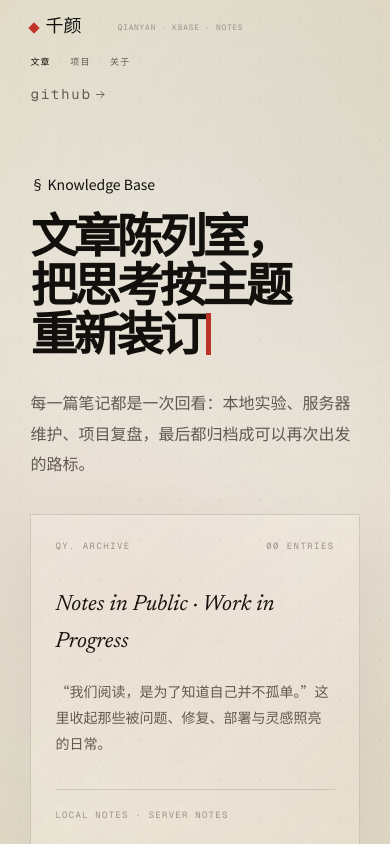
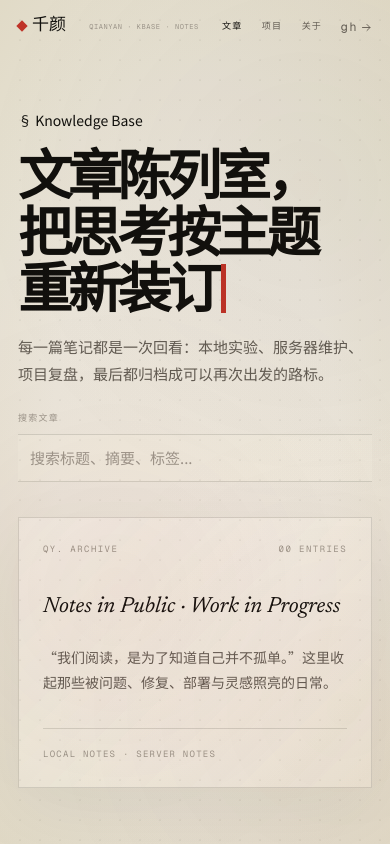
Before and after one commit to QianYan-Art/my-blog, a website: page blog/index.html in a window 390 px wide. Drawn offline with nearby package versions, Linux system fonts and the light colour scheme; no server answers.

Commit message:
fix: tighten mobile navigation and title fitting

```diff
--- a/assets/css/components.css
+++ b/assets/css/components.css
@@ -740,37 +740,48 @@
 
 @media (max-width: 720px) {
   .site-nav {
-    display: grid;
-    grid-template-columns: auto minmax(0, 1fr) auto;
+    display: flex;
+    flex-wrap: wrap;
     align-items: center;
-    column-gap: 12px;
+    justify-content: space-between;
+    gap: 12px 10px;
     row-gap: 12px;
   }
 
   .site-nav__brand {
-    font-size: clamp(14px, 4.8vw, 18px);
-    gap: 7px;
+    flex: 0 0 auto;
+    font-size: clamp(13px, 4.4vw, 17px);
+    gap: 6px;
+    order: 0;
   }
 
   .site-nav__meta {
+    flex: 1 1 auto;
     margin-left: 0;
     min-width: 0;
-    font-size: clamp(6px, 2vw, 8px);
-    letter-spacing: 0.1em;
+    font-size: clamp(5px, 1.7vw, 7px);
+    letter-spacing: 0.08em;
+    white-space: nowrap;
+    text-align: center;
+    order: 0;
   }
 
   .site-nav__github {
+    flex: 0 0 auto;
     margin-left: 0;
-    justify-self: end;
-    font-size: clamp(11px, 3.7vw, 14px);
+    font-size: clamp(9px, 3.1vw, 12px);
     white-space: nowrap;
+    order: 1;
+    min-width: 40px;
+    justify-content: flex-end;
+    margin-left: auto;
   }
 
   .site-nav__links {
-    grid-column: 1 / -1;
+    flex: 0 0 auto;
     margin-left: 0;
     gap: clamp(16px, 5vw, 26px);
-    order: 0;
+    order: 1;
   }
 
   .status-bar {
@@ -994,6 +1005,11 @@
   display: grid;
   gap: 8px;
   min-width: min(100%, 320px);
+}
+
+.article-search--hero {
+  margin-top: clamp(18px, 2.8vh, 26px);
+  max-width: min(100%, 420px);
 }
 
 .article-search__label {
@@ -1271,6 +1287,12 @@
     letter-spacing: -0.08em;
   }
 
+  .articles-lede {
+    margin-top: 20px;
+    font-size: 15px;
+    line-height: 1.8;
+  }
+
   .article-board__toolbar {
     align-items: flex-start;
     flex-direction: column;
@@ -1283,6 +1305,10 @@
 
   .article-search {
     min-width: 100%;
+  }
+
+  .article-search--hero {
+    max-width: 100%;
   }
 
   .article-filters {
--- a/assets/css/layout.css
+++ b/assets/css/layout.css
@@ -108,6 +108,10 @@
 
 /* Mobile: ≤ 720px */
 @media (max-width: 720px) {
+  .page {
+    padding: 0 clamp(18px, 4.6vw, 22px);
+  }
+
   .hero-split {
     display: flex;
     flex-direction: column;
--- a/assets/js/home.js
+++ b/assets/js/home.js
@@ -1,9 +1,125 @@
 (function() {
   var dateEl = document.getElementById('footDate');
+  var resizeRaf = 0;
+
   if (dateEl) {
     var d = new Date();
     var months = ['Jan','Feb','Mar','Apr','May','Jun','Jul','Aug','Sep','Oct','Nov','Dec'];
     dateEl.textContent = String(d.getDate()).padStart(2,'0') + ' ' + months[d.getMonth()] + ' ' + d.getFullYear();
+  }
+
+  function fitTextBlock(target, options) {
+    if (!target) return;
+    var max = options.max;
+    var min = options.min;
+    var step = options.step || 1;
+
+    target.style.fontSize = '';
+    target.style.letterSpacing = '';
+
+    if (window.innerWidth > 720) return;
+
+    var size = max;
+    target.style.fontSize = size + 'px';
+
+    while (size > min && target.scrollWidth > target.clientWidth + 1) {
+      size -= step;
+      target.style.fontSize = size + 'px';
+    }
+
+    if (target.scrollWidth > target.clientWidth + 1) {
+      target.style.letterSpacing = '-0.1em';
+      while (size > min && target.scrollWidth > target.clientWidth + 1) {
+        size -= step;
+        target.style.fontSize = size + 'px';
+      }
+    }
+  }
+
+  function fitNavRow() {
+    var nav = document.querySelector('.site-nav');
+    var brand = document.querySelector('.site-nav__brand');
+    var meta = document.querySelector('.site-nav__meta');
+    var github = document.querySelector('.site-nav__github');
+    var githubLabel = document.querySelector('.site-nav__github-label');
+    if (!nav || !brand || !meta || !github) return;
+
+    brand.style.fontSize = '';
+    meta.style.fontSize = '';
+    meta.style.letterSpacing = '';
+    github.style.fontSize = '';
+    if (meta.dataset && meta.dataset.full) {
+      meta.textContent = meta.dataset.full;
+    }
+    if (githubLabel && githubLabel.dataset && githubLabel.dataset.full) {
+      githubLabel.textContent = githubLabel.dataset.full;
+    }
+
+    if (window.innerWidth > 720) return;
+
+    if (githubLabel && githubLabel.dataset && githubLabel.dataset.short) {
+      githubLabel.textContent = githubLabel.dataset.short;
+    }
+
+    var brandSize = 17;
+    var metaSize = 7;
+    var githubSize = 12;
+    brand.style.fontSize = brandSize + 'px';
+    meta.style.fontSize = metaSize + 'px';
+    github.style.fontSize = githubSize + 'px';
+
+    var guard = 0;
+    while (guard < 40) {
+      guard += 1;
+      var totalWidth = brand.scrollWidth + meta.scrollWidth + github.scrollWidth + 26;
+      if (totalWidth <= nav.clientWidth) {
+        break;
+      }
+      if (meta.dataset && meta.dataset.short && meta.textContent !== meta.dataset.short) {
+        meta.textContent = meta.dataset.short;
+        continue;
+      }
+      if (meta.dataset && meta.dataset.mini && meta.textContent !== meta.dataset.mini) {
+        meta.textContent = meta.dataset.mini;
+        continue;
+      }
+      if (meta.dataset && meta.dataset.micro && meta.textContent !== meta.dataset.micro) {
+        meta.textContent = meta.dataset.micro;
+        continue;
+      }
+      if (githubLabel && githubLabel.dataset && githubLabel.dataset.short && githubLabel.textContent !== githubLabel.dataset.short) {
+        githubLabel.textContent = githubLabel.dataset.short;
+        continue;
+      }
+      if (metaSize > 5) {
+        metaSize -= 0.25;
+        meta.style.fontSize = metaSize + 'px';
+      } else if (githubSize > 9) {
+        githubSize -= 0.25;
+        github.style.fontSize = githubSize + 'px';
+      } else if (brandSize > 13) {
+        brandSize -= 0.25;
+        brand.style.fontSize = brandSize + 'px';
+      } else {
+        break;
+      }
+    }
+  }
+
+  function fitHeroTitles() {
+    fitTextBlock(document.querySelector('.hero-title'), { max: 48, min: 30, step: 1 });
+    fitTextBlock(document.querySelector('.articles-title'), { max: 54, min: 28, step: 1 });
+    fitTextBlock(document.querySelector('.post-body h1'), { max: 46, min: 28, step: 1 });
+  }
+
+  function applyResponsiveFitting() {
+    fitNavRow();
+    fitHeroTitles();
+  }
+
+  function scheduleResponsiveFitting() {
+    if (resizeRaf) cancelAnimationFrame(resizeRaf);
+    resizeRaf = requestAnimationFrame(applyResponsiveFitting);
   }
 
   // Grid overlay
@@ -73,10 +189,19 @@
     }
 
     window.addEventListener('resize', resizeCanvas);
+    window.addEventListener('resize', scheduleResponsiveFitting);
     if (document.readyState === 'complete') {
       resizeCanvas();
     } else {
       window.addEventListener('load', resizeCanvas);
     }
+  } else {
+    window.addEventListener('resize', scheduleResponsiveFitting);
+  }
+
+  if (document.readyState === 'complete') {
+    scheduleResponsiveFitting();
+  } else {
+    window.addEventListener('load', scheduleResponsiveFitting);
   }
 })();
--- a/blog/index.html
+++ b/blog/index.html
@@ -27,14 +27,14 @@
       <span class="site-nav__mark" aria-hidden="true"></span>
       <span class="site-nav__title">千颜</span>
     </a>
-    <span class="site-nav__meta">QianYan · KBase · Notes</span>
+    <span class="site-nav__meta" data-full="QianYan · KBase · Notes" data-short="QianYan · Notes" data-mini="QY · Notes" data-micro="KBase · Notes">QianYan · KBase · Notes</span>
     <nav class="site-nav__links">
       <a href="/blog/" aria-current="page">文章</a>
       <a href="/projects/">项目</a>
       <a href="/about/">关于</a>
     </nav>
     <a class="site-nav__github" href="https://github.com/QianYan-Art" target="_blank" rel="noopener">
-      GitHub
+      <span class="site-nav__github-label" data-full="GitHub" data-short="GH">GitHub</span>
       <svg width="10" height="9" viewBox="0 0 10 9" fill="none" aria-hidden="true"><path d="M0.5 4.5H8M5 1.5L8 4.5L5 7.5" stroke="currentColor" stroke-width="0.9" stroke-linecap="round" stroke-linejoin="round"/></svg>
     </a>
   </header>
@@ -52,6 +52,13 @@
         <p class="articles-lede reveal reveal--fade" style="--reveal-delay: var(--t-projects)">
           每一篇笔记都是一次回看：本地实验、服务器维护、项目复盘，最后都归档成可以再次出发的路标。
         </p>
+        <label class="article-search article-search--hero reveal reveal--fade" for="articleSearch" style="--reveal-delay: var(--t-projects)">
+          <span class="article-search__label">搜索文章</span>
+          <span class="article-search__field">
+            <input id="articleSearch" type="search" placeholder="搜索标题、摘要、标签..." autocomplete="off">
+            <button class="article-search__clear" id="articleSearchClear" type="button" aria-label="清空搜索" hidden>×</button>
+          </span>
+        </label>
       </div>
 
       <aside class="articles-ledger reveal reveal--rise" style="--reveal-delay: var(--t-plate)" aria-label="文章状态">
@@ -75,13 +82,6 @@
           <h2 id="articles-heading">全部文章</h2>
         </div>
         <div class="article-board__controls">
-          <label class="article-search" for="articleSearch">
-            <span class="article-search__label">搜索</span>
-            <span class="article-search__field">
-              <input id="articleSearch" type="search" placeholder="搜索标题、摘要、标签..." autocomplete="off">
-              <button class="article-search__clear" id="articleSearchClear" type="button" aria-label="清空搜索" hidden>×</button>
-            </span>
-          </label>
           <div class="article-filters" id="articleFilters" aria-label="文章分类筛选">
             <button class="article-filter is-active" type="button" data-filter="all">全部</button>
           </div>
```
Also changed, not shown: about/index.html (+2 -2 lines), index.html (+2 -2 lines), projects/index.html (+2 -2 lines).
